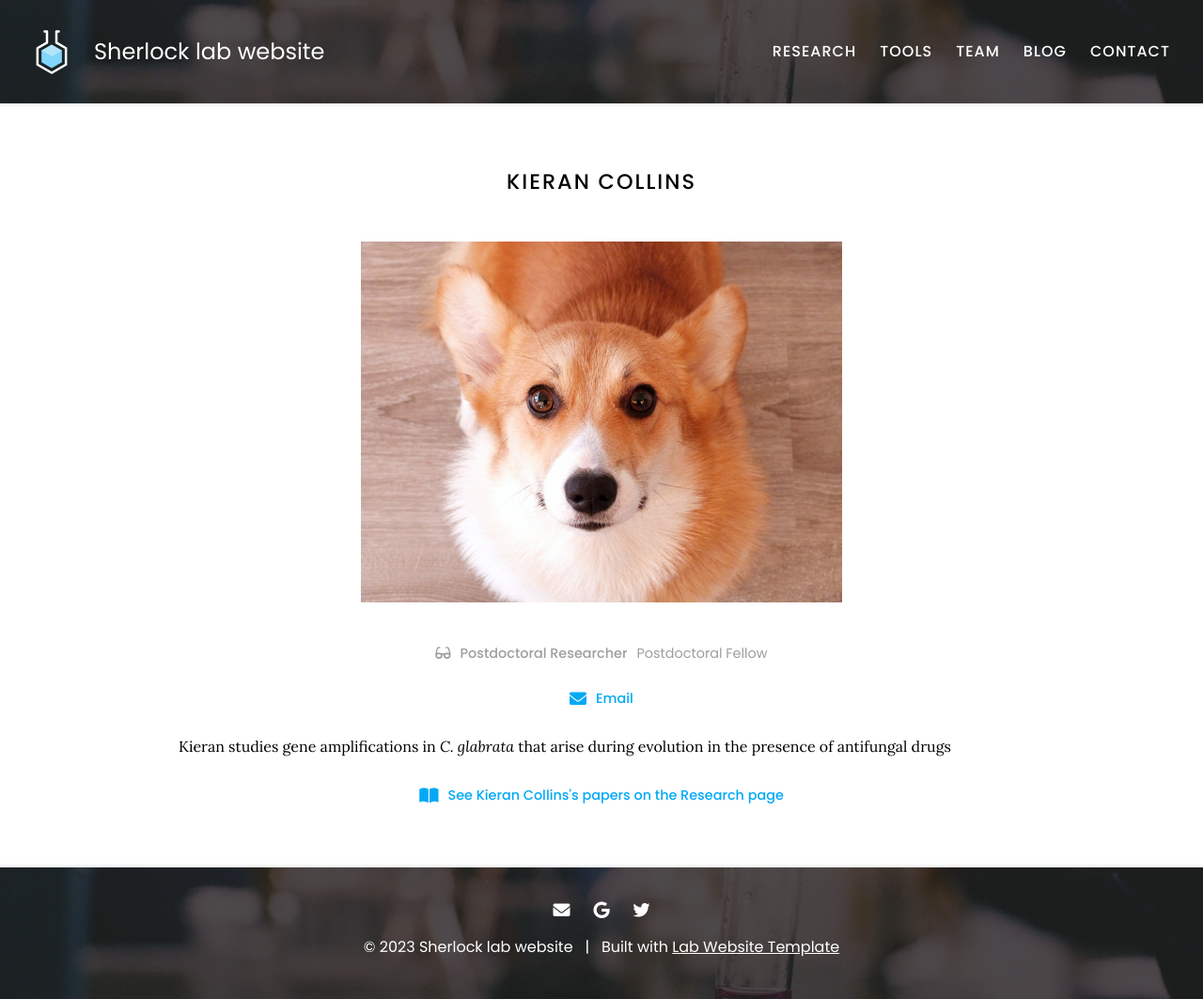
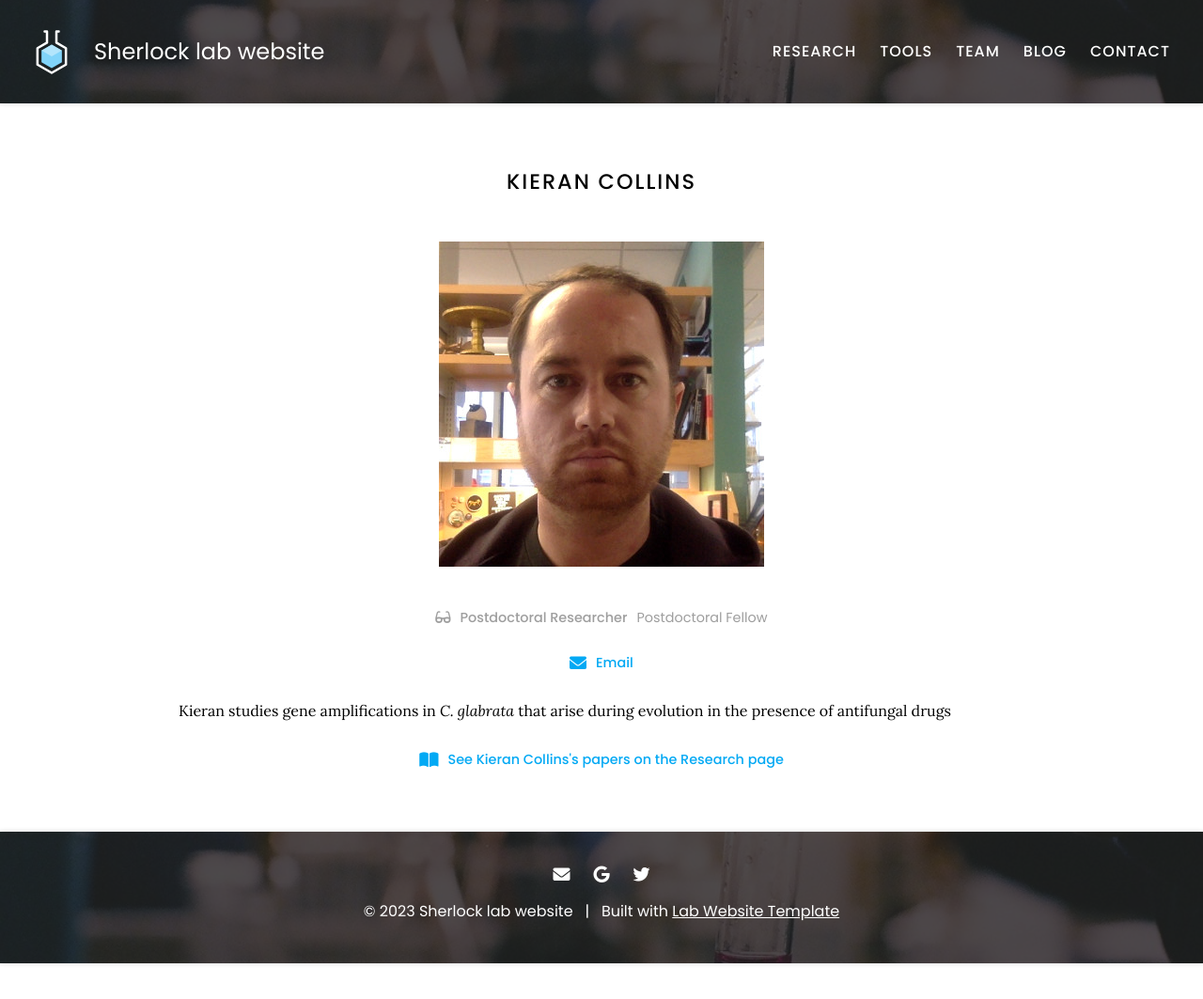
Before and after one commit to gsherloc/sherlock_lab, a Jekyll site: the page built from _members/kieran-collins.md, in a window 1280 px wide. Shown: the whole page at 94% size. Built offline with Jekyll 4.4.1, drawn with Linux system fonts in a browser that asks for light colours; after the commit the page ends 1025 px from its top, so only the background shows below that.

Commit message:
Update kieran-collins.md

```diff
--- a/_members/kieran-collins.md
+++ b/_members/kieran-collins.md
@@ -1,6 +1,6 @@
 ---
 name: Kieran Collins
-image: images/member.jpg
+image: images/kieran_collins.jpg
 description: Postdoctoral Fellow
 role: postdoc
 aliases:
```
